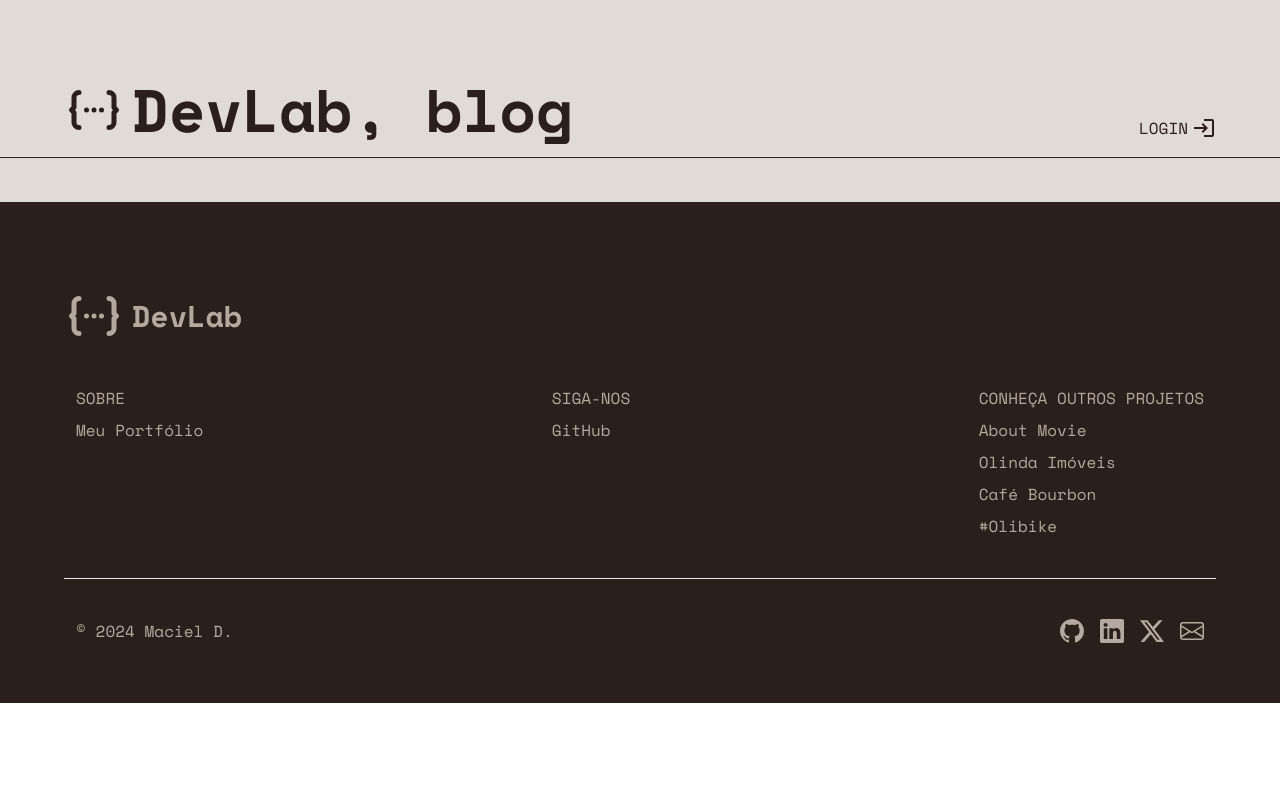
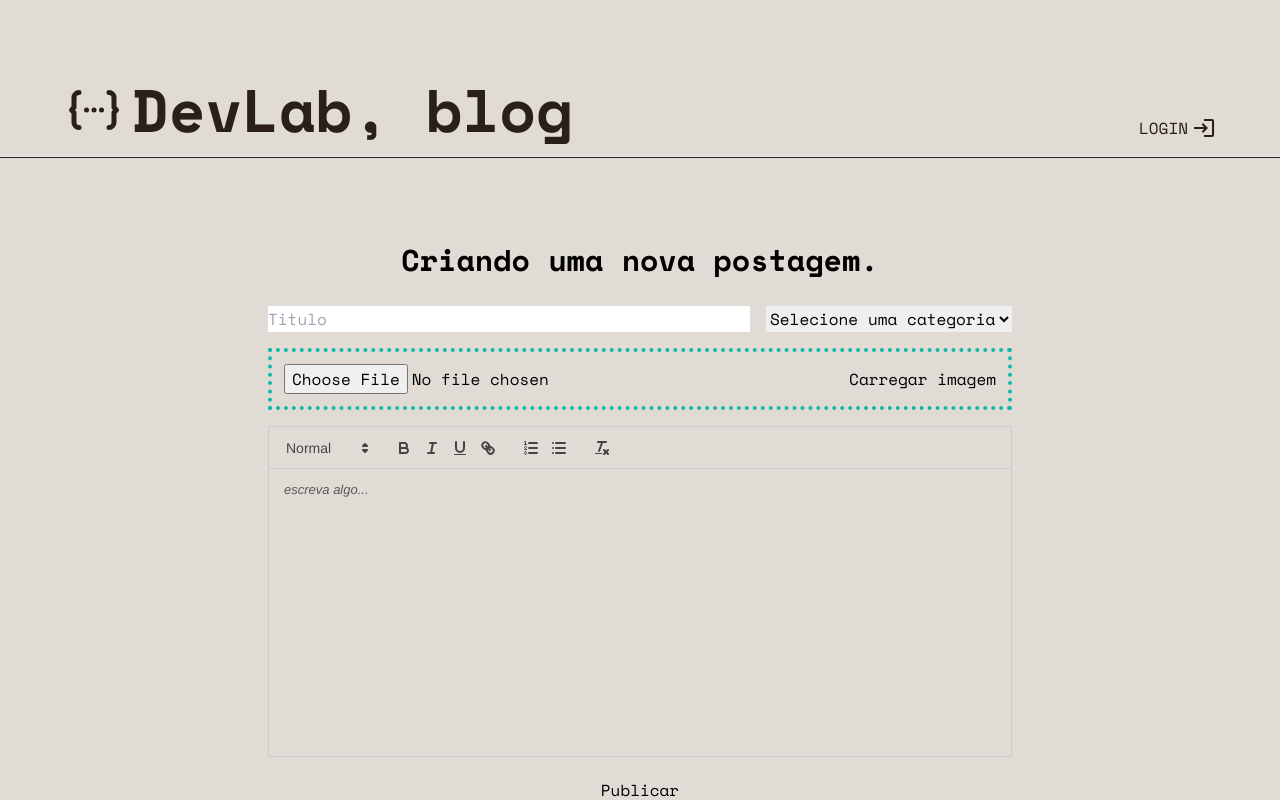
Before and after one commit to MacielDouglas/Blog_DevLab, a React (Vite) app in the folder client/: page /create-post in a window 1280 px wide. Shown: the top 800 px of the page. Built offline with nearby package versions, Linux system fonts and the light colour scheme.

Commit message:
Iniciado a criação da página create-post

```diff
--- a/client/package.json
+++ b/client/package.json
@@ -15,6 +15,7 @@
     "react": "^18.2.0",
     "react-dom": "^18.2.0",
     "react-icons": "^5.1.0",
+    "react-quill": "^2.0.0",
     "react-router-dom": "^6.22.3"
   },
   "devDependencies": {
--- a/client/src/App.jsx
+++ b/client/src/App.jsx
@@ -6,6 +6,7 @@ import PostPage from "./pages/PostPage";
 import ScrollToTop from "./components/ScrollToTop";
 import Search from "./pages/Search";
 import About from "./pages/About";
+import CreatePost from "./pages/CreatePost";
 
 export default function App() {
   return (
@@ -17,6 +18,7 @@ export default function App() {
         <Route path="/post/:postSlug" element={<PostPage />} />
         <Route path="/search" element={<Search />} />
         <Route path="/about" element={<About />} />
+        <Route path="/create-post" element={<CreatePost />} />
       </Routes>
       <Footer />
     </BrowserRouter>
--- /dev/null
+++ b/client/src/pages/CreatePost.jsx
@@ -0,0 +1,111 @@
+import { useState } from "react";
+import ReactQuill from "react-quill";
+import "react-quill/dist/quill.snow.css";
+import { useNavigate } from "react-router-dom";
+
+export default function CreatePost() {
+  const [file, setFile] = useState(null);
+  const [imageUploadProgress, setImageUploadProgress] = useState(null);
+  const [imageUploadError, setImageUploadError] = useState(null);
+  const [formData, setFormData] = useState({});
+  const [publishError, setPublishError] = useState(null);
+  const navigate = useNavigate();
+
+  const handleUploadImage = async () => {
+    console.log("Upload Image");
+  };
+
+  const handleSubmit = async (e) => {
+    e.preventDefault();
+  };
+
+  return (
+    <div className="p-3 max-w-3xl mx-auto min-h-screen">
+      <h1 className="text-center text-3xl my-7 font-semibold">
+        Criando uma nova postagem.
+      </h1>
+      <form className="flex flex-col gap-4" onSubmit={handleSubmit}>
+        {/* Input para o título e seleção da categoria */}
+        <div className="flex flex-col gap-4 sm:flex-row justify-between">
+          <input
+            type="text"
+            placeholder="Titulo"
+            required
+            id="title"
+            className="flex-1"
+            onChange={(e) =>
+              setFormData({ ...formData, title: e.target.value })
+            }
+          />
+          <select
+            onChange={(e) =>
+              setFormData({ ...formData, category: e.target.value })
+            }
+          >
+            <option value="uncategorized">Selecione uma categoria</option>
+            <option value="javascript">JavaScript</option>
+            <option value="reactjs">React JS</option>
+            <option value="nextjs">Next JS</option>
+          </select>
+        </div>
+        {/* Input para selecionar a imagem */}
+        <div className="flex gap-4 items-center justify-between border-4 border-teal-500 border-dotted p-3">
+          <input
+            type="file"
+            accept="image/*"
+            onChange={(e) => setFile(e.target.files[0])}
+          />
+          <button
+            type="button"
+            color="dark"
+            size="sm"
+            // outline
+            onClick={handleUploadImage}
+            disabled={imageUploadProgress}
+          >
+            {imageUploadProgress ? (
+              <div className="w-16 h-16">
+                carregando
+                {/* <CircularProgressbar
+                  value={imageUploadProgress}
+                  text={`${imageUploadProgress || 0}%`}
+                /> */}
+              </div>
+            ) : (
+              "Carregar imagem"
+            )}
+          </button>
+        </div>
+        {/* Exibe mensagem de erro de upload, se houver */}
+        {/* {imageUploadError && <Alert color="failure">{imageUploadError}</Alert>} */}
+        {/* Exibe a imagem carregada */}
+        {formData.image && (
+          <img
+            src={formData.image}
+            alt="upload"
+            className="w-full h-72 object-cover"
+          />
+        )}
+        {/* Editor de texto para escrever o conteúdo da postagem */}
+        <ReactQuill
+          theme="snow"
+          placeholder="escreva algo..."
+          className="h-72 mb-12"
+          required
+          onChange={(value) => {
+            setFormData({ ...formData, content: value });
+          }}
+        />
+        {/* Botão para enviar o formulário */}
+        <button type="submit" color="dark">
+          Publicar
+        </button>
+        {/* {publishError && (
+          <Alert className="mt-5" color="failure">
+            {publishError}
+          </Alert>
+        )} */}
+      </form>
+    </div>
+  );
+}
```
Also changed, not shown: 1 other file (tests, documents, lock files or other folders).
